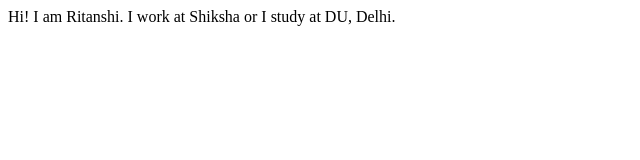
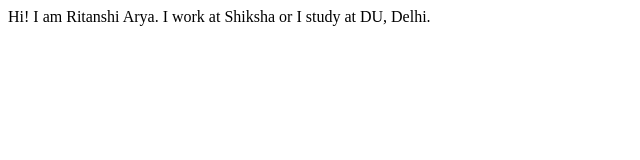
Before and after one commit to Ritanshi-arch/student-name-site, a plain HTML site: page index.html in a window 1280 px wide. Shown: the full height of the page, 0-640 px from the left. Drawn offline with Linux system fonts and the light colour scheme.

```diff
--- a/index.html
+++ b/index.html
@@ -7,6 +7,6 @@
     <title>studentsite </title>
 </head>
 <body>
-       Hi! I am Ritanshi. I work at Shiksha or I study at DU, Delhi.
+       Hi! I am Ritanshi Arya. I work at Shiksha or I study at DU, Delhi.
 </body>
 </html>
```
Also changed, not shown: 1 other file.
